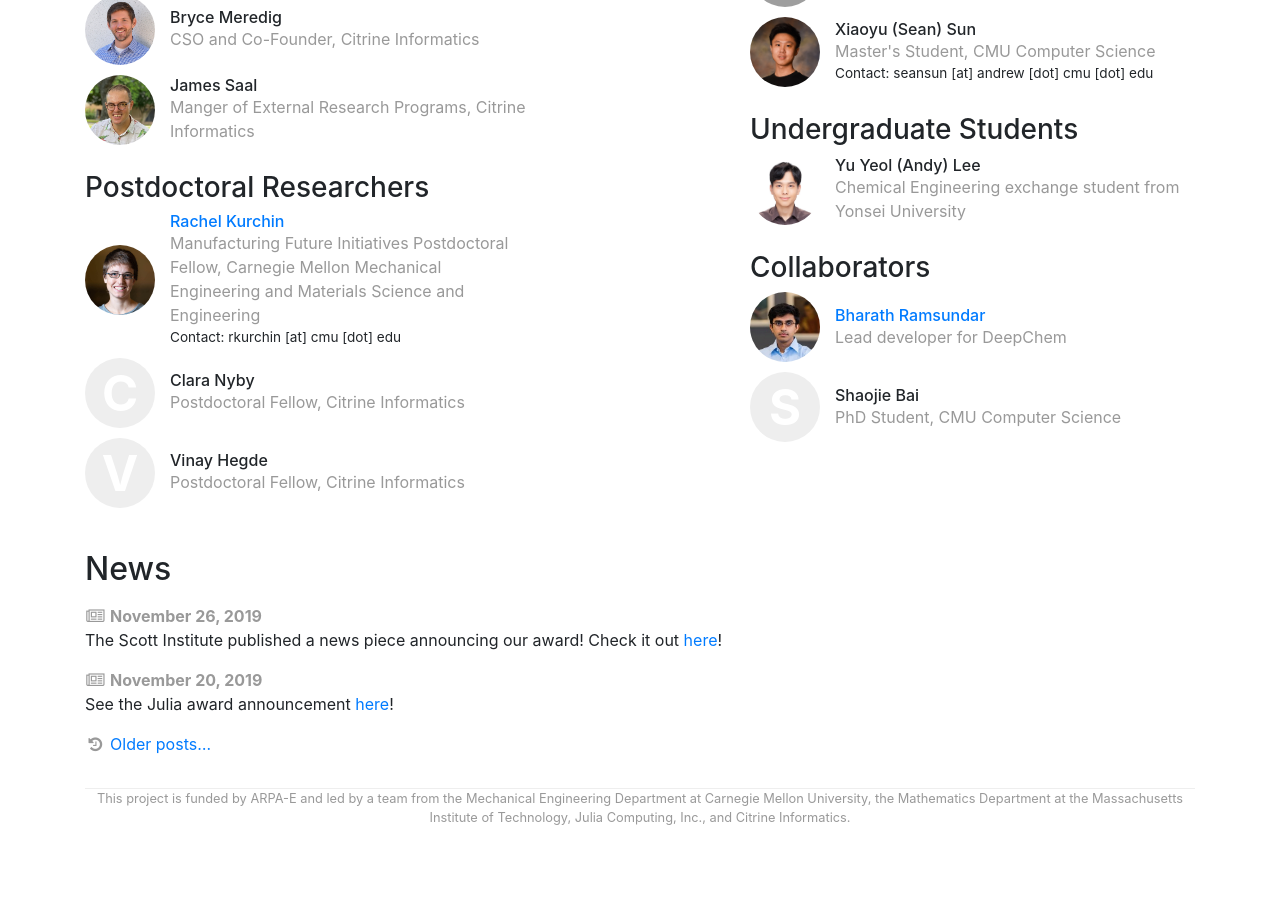
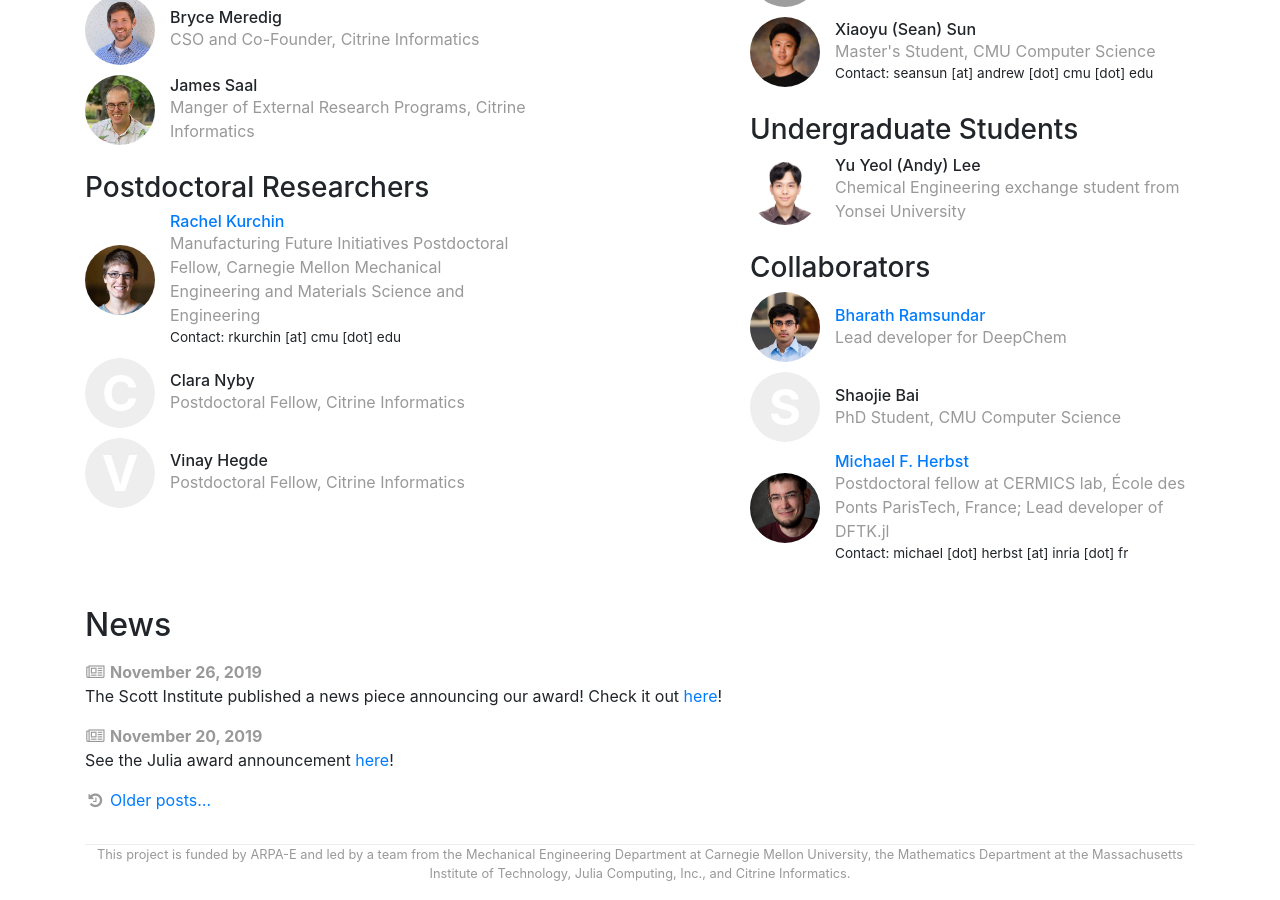
Before and after one commit to uwsampa/research-group-web, a Jekyll site: the page built from index.html, in a window 1280 px wide and 900 px high, scrolled down 2206 px. Built offline with Jekyll 4.4.1, drawn with Linux system fonts in a browser that asks for light colours; before the commit the page ends 3050 px from its top, so only the background shows below that; grey boxes are pictures that could not be loaded.

Commit message:
Add Michael F. Herbst

```diff
--- a/_data/people.yml
+++ b/_data/people.yml
@@ -112,3 +112,11 @@ shaojie:
     display_name: "Shaojie Bai"
     role: collab
     bio: PhD Student, CMU Computer Science
+
+michael:
+    display_name: "Michael F. Herbst"
+    role: collab
+    bio: Postdoctoral fellow at CERMICS lab, École des Ponts ParisTech, France; Lead developer of DFTK.jl
+    email: michael [dot] herbst [at] inria [dot] fr
+    webpage: "https://michael-herbst.com"
+    image: img/people/Michael_Herbst.jpg
```
Also changed, not shown: img/people/Michael_Herbst.jpg (added).
